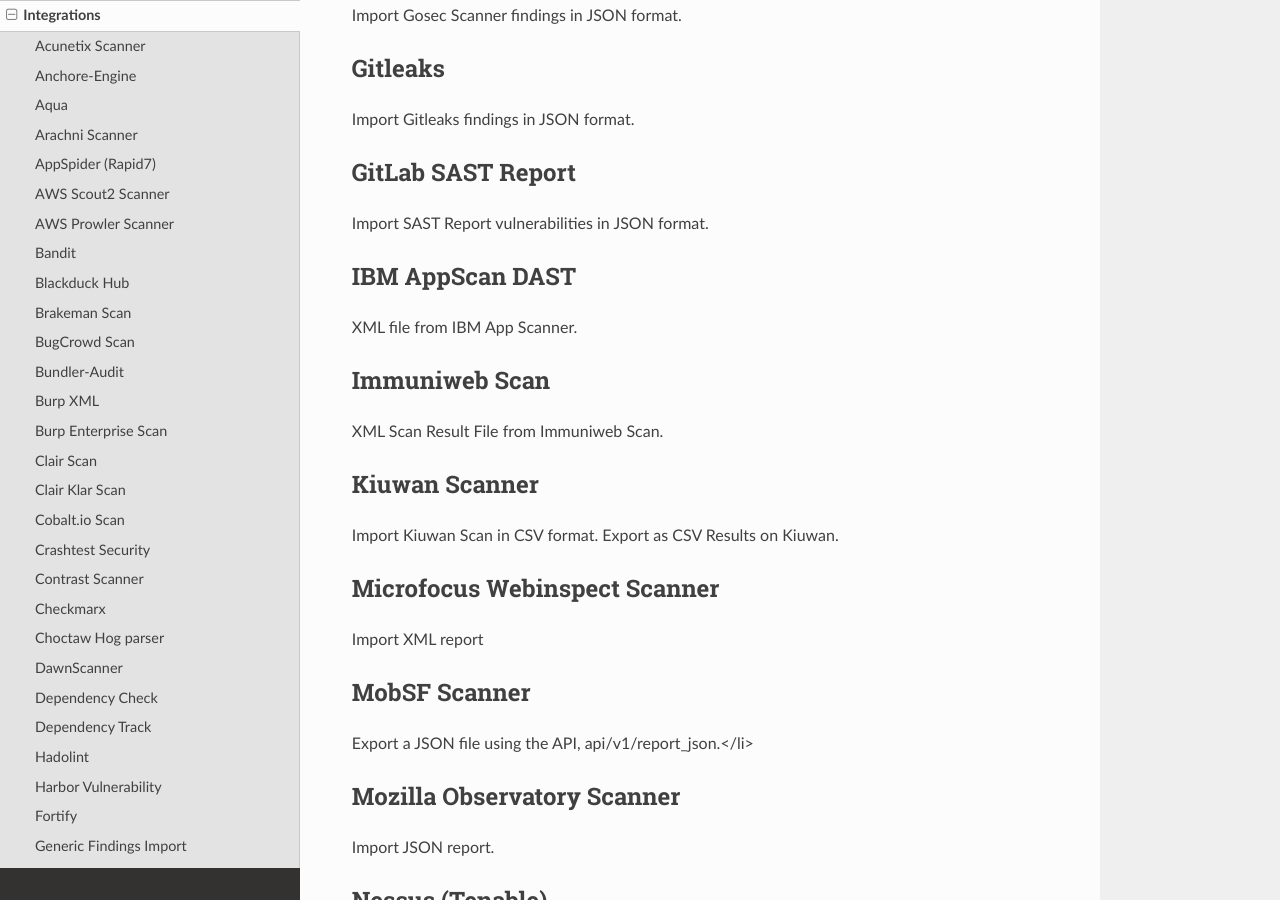
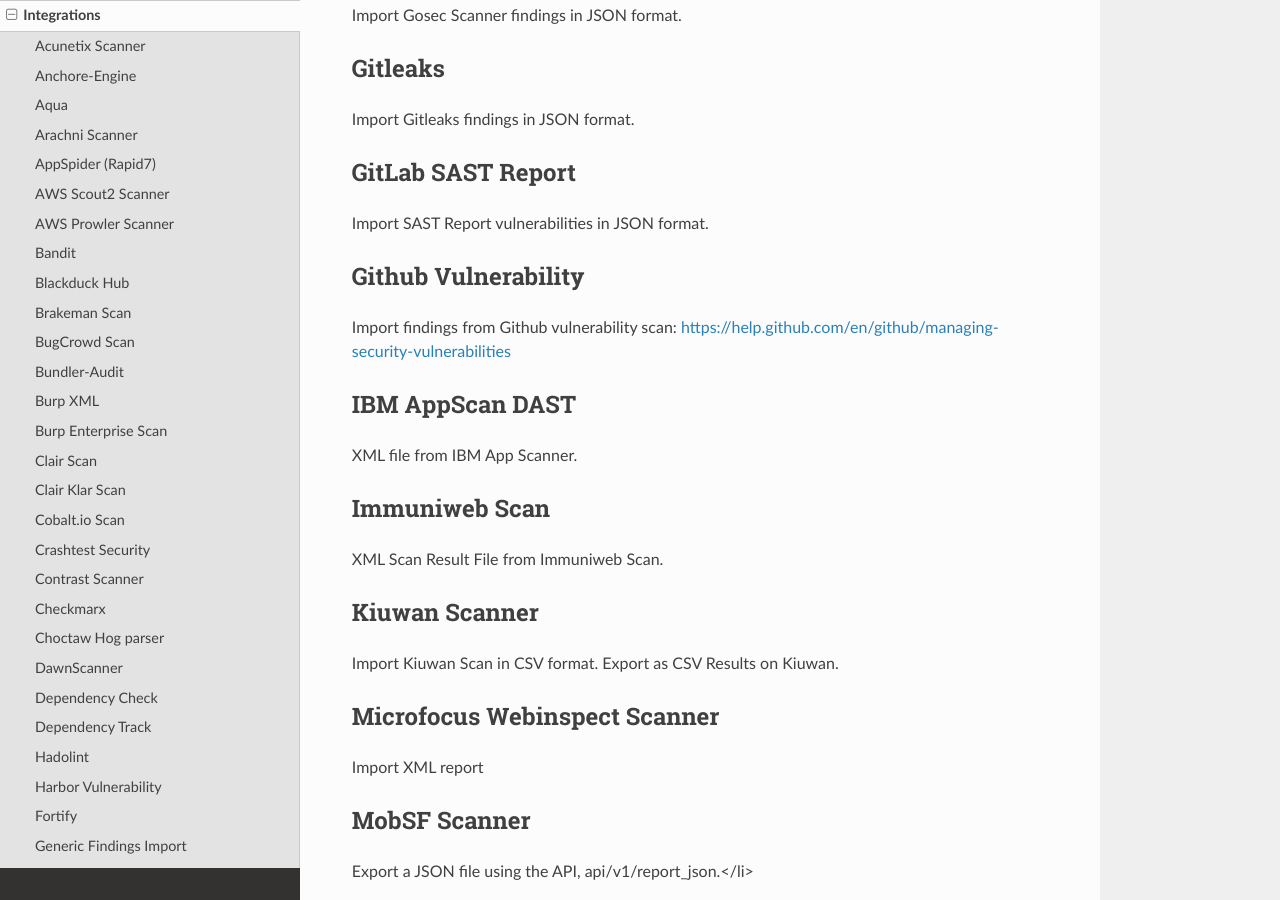
Before and after one commit to DefectDojo/Documentation, a Sphinx documentation site: the page built from docs/integrations.rst, in a window 1280 px wide and 900 px high, scrolled down 3494 px. Built offline with Sphinx 7.4.7 and the Read the Docs theme 2.0.0, drawn with Linux system fonts in a browser that asks for light colours.

Commit message:
github vulnerability added in list of scanners

```diff
--- a/docs/integrations.rst
+++ b/docs/integrations.rst
@@ -136,6 +136,10 @@
 GitLab SAST Report
 ------------------
 Import SAST Report vulnerabilities in JSON format.
+
+Github Vulnerability
+------------------
+Import findings from Github vulnerability scan: https://help.github.com/en/github/managing-security-vulnerabilities
 
 IBM AppScan DAST
 ----------------
```
